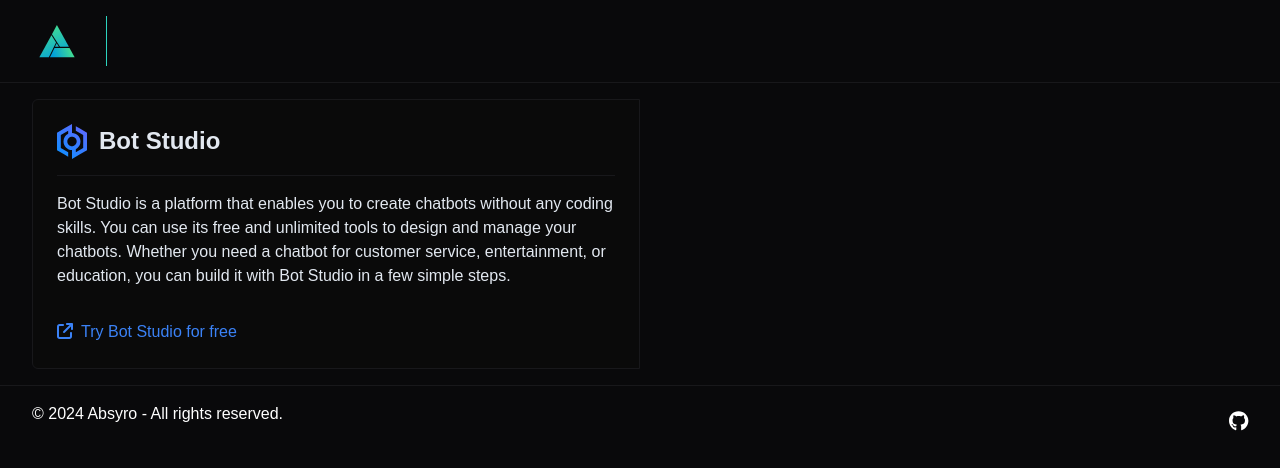
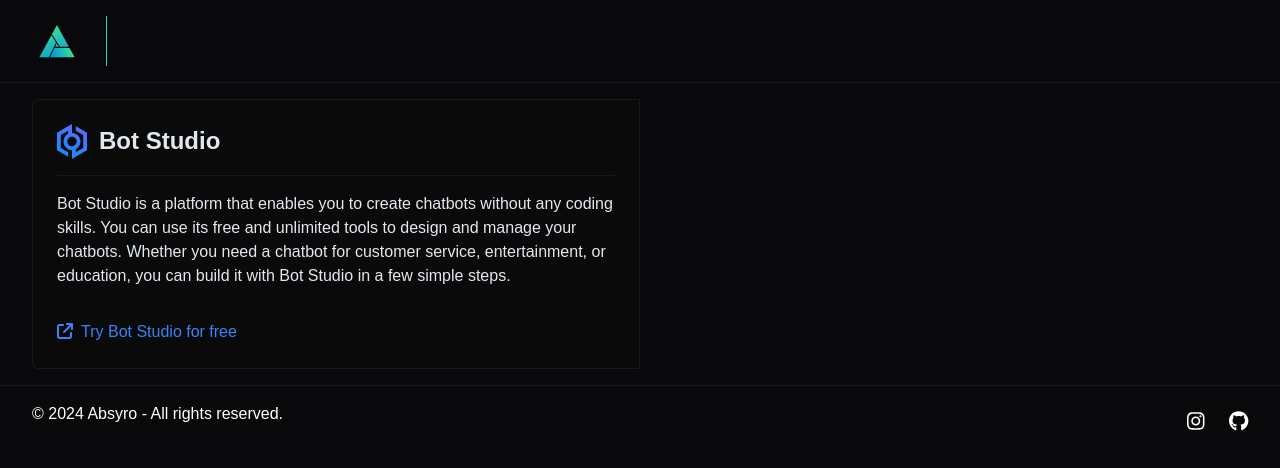
Before and after one commit to absyro/absyro, a Vue app: page / in a window 1280 px wide. Shown: the top 468 px of the page. Built offline with nearby package versions, Linux system fonts and the light colour scheme; a web font is replaced by a local one.

Commit message:
Improvements

```diff
--- a/src/App.vue
+++ b/src/App.vue
@@ -12,7 +12,8 @@
     <footer class="text-white py-4 px-4 md:px-8 border-t border-zinc-900">
         <div class="mx-auto text-center flex flex-col md:flex-row items-center justify-between gap-4">
             <p class="border-b border-zinc-900 pb-4 md:border-0">&copy; 2024 Absyro - All rights reserved.</p>
-            <div class="flex items-center gap-2">
+            <div class="flex items-center gap-6">
+                <a target="_blank" href="https://instagram.com/theabsyro"><font-awesome-icon icon="fab fa-instagram" size="lg" class="hover:text-teal-400 duration-200" /></a>
                 <a target="_blank" href="https://github.com/absyro"><font-awesome-icon icon="fab fa-github" size="lg" class="hover:text-teal-400 duration-200" /></a>
             </div>
         </div>
--- a/src/main.js
+++ b/src/main.js
@@ -1,6 +1,6 @@
 import { faAddressCard, faArrowUpRightFromSquare } from '@fortawesome/free-solid-svg-icons';
+import { faGithub, faInstagram } from '@fortawesome/free-brands-svg-icons';
 import { FontAwesomeIcon } from '@fortawesome/vue-fontawesome';
-import { faGithub } from '@fortawesome/free-brands-svg-icons';
 import { library } from '@fortawesome/fontawesome-svg-core';
 import { createApp } from 'vue';
 import router from './router';
@@ -8,6 +8,6 @@
 import './App.css';
 import 'pace-js';
 
-library.add([faAddressCard, faGithub, faArrowUpRightFromSquare]);
+library.add([faAddressCard, faGithub, faInstagram, faArrowUpRightFromSquare]);
 
 createApp(App).use(router).component('font-awesome-icon', FontAwesomeIcon).mount('#app');
```
Also changed, not shown: package.json (+11 -11 lines), 1 other file (tests, documents, lock files or other folders).
